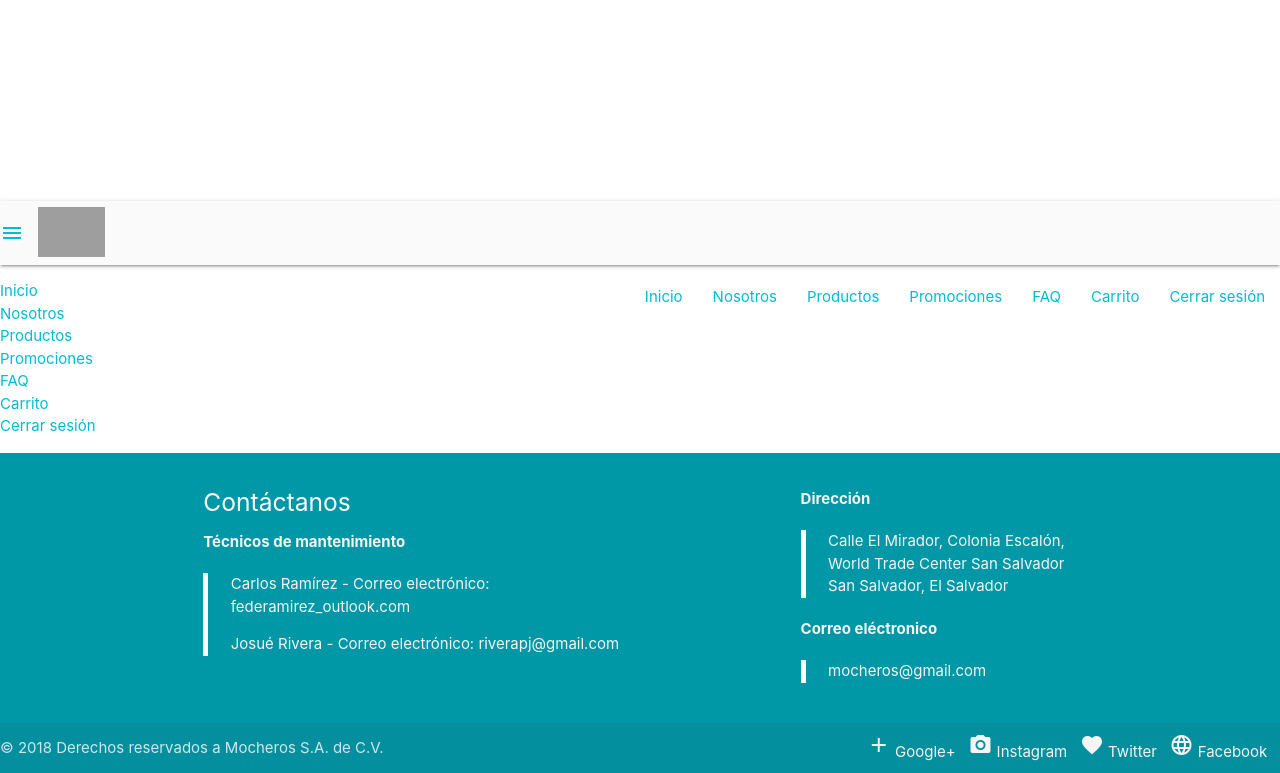
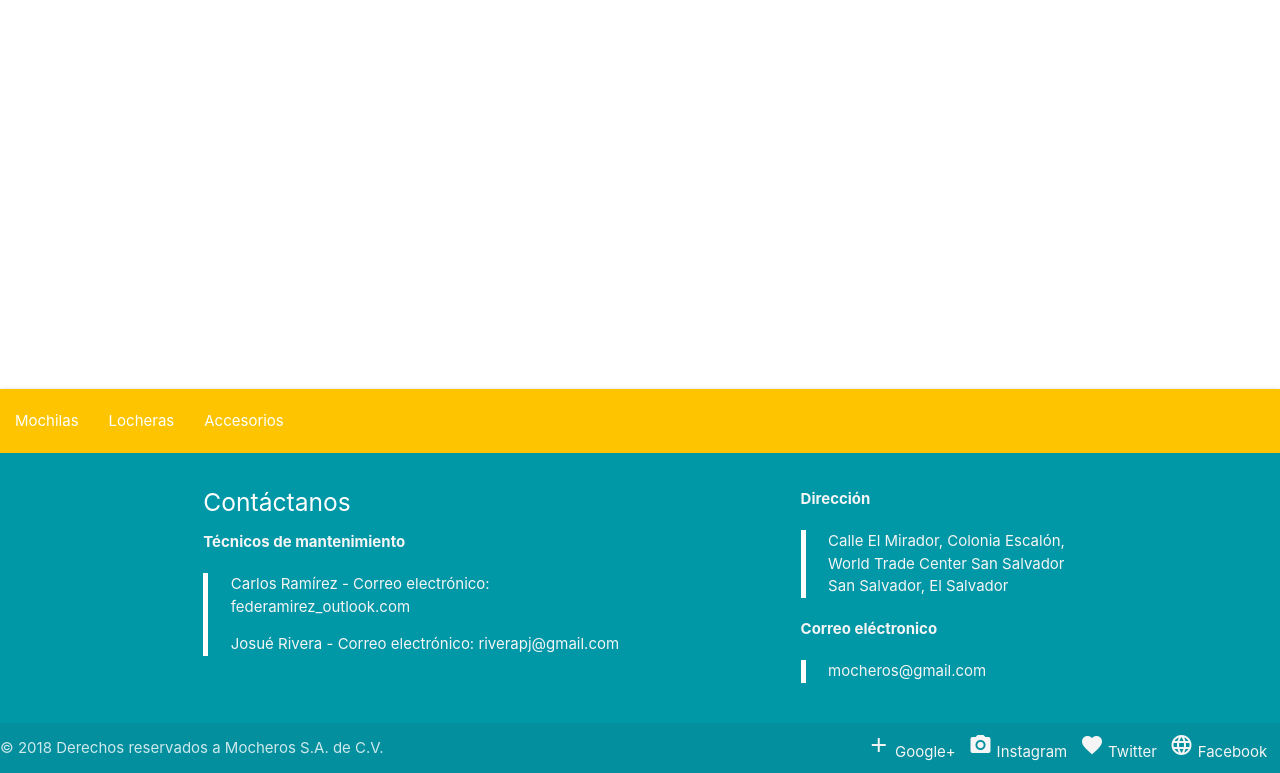
Before and after one commit to Riverapjj/MocherosOnline, a PHP site: template mocheros/app/view/navbar_public.php in a window 1280 px wide. Shown: the part 147-920 px from the top of the page. Run offline with PHP 8.4, Linux system fonts and the light colour scheme; the template is opened without the code that fills it, so the values that code supplies are empty; grey boxes are pictures that could not be loaded.

Commit message:
mochilas

```diff
--- a/mocheros/app/view/navbar_public.php
+++ b/mocheros/app/view/navbar_public.php
@@ -1,4 +1,4 @@
-<!--Estructura del navbar-->
+<!--Estructura del navbar
                 <div class="navbar-fixed">
                     <nav class="grey lighten-5">
                         <div class="nav-wrapper">
@@ -17,7 +17,7 @@
                         </div>
                     </nav>
                 </div>
-                <!--Estructura del navbar para dispositivos moviles-->
+                <!-Estructura del navbar para dispositivos moviles->
                 <ul class="side-nav " id="mobile-demo">
                         <li><a class="cyan-text darken-2" href="inicio.php">Inicio</a></li>
                         <li><a class="cyan-text darken-2" href="quienes_somos.php"> Nosotros</a></li>
@@ -26,4 +26,22 @@
                         <li><a class="cyan-text darken-2" href="faq.php"> FAQ</a></li>
                         <li><a class="cyan-text darken-2" href="carrito.php"> Carrito</a></li>
                         <li><a class="cyan-text darken-2" href="index.php"> Cerrar sesión</a></li>
+                </ul>-->
+                <nav class="amber accent-3">
+                    <div class="nav-wrapper">
+                    <a href="#" class="brand-logo"></a>
+                    <a href="#" data-target="mobile-demo" class="sidenav-trigger"><i class="material-icons">menu</i></a>
+                    <ul id="nav-mobile" class="left hide-on-med-and-down">
+                        <li><a href="#">Mochilas</a></li>
+                        <li><a href="#">Locheras</a></li>
+                        <li><a href="#">Accesorios</a></li>
+                    </ul>
+                    </div>
+                </nav>
+                <ul class="sidenav" id="mobile-demo">
+                    <li><a href="sass.html">Mocheros</a></li>
+                    <hr>
+                    <li><a href="badges.html">Mochilas</a></li>
+                    <li><a href="badges.html">Loncheras</a></li>
+                    <li><a href="collapsible.html">Accesorios</a></li>
                 </ul>
--- a/mocheros/views/public/mochilas.php
+++ b/mocheros/views/public/mochilas.php
@@ -1,5 +1,5 @@
 <!DOCTYPE html>
-<html lang="en">
+<html>
 <head>
     <?php
     require('../app/view/head.php');
```
